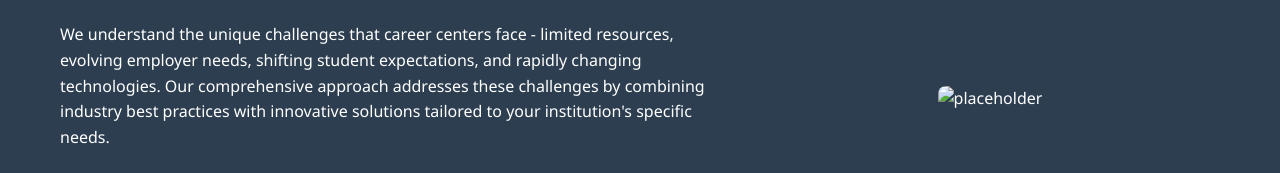
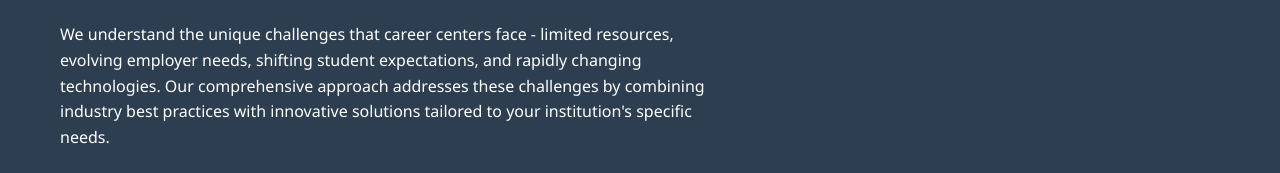
Before and after one commit to 12thwind/Phillbert_static, a plain HTML site: page index.html in a window 1280 px wide. Shown: the part 1296-1469 px from the top of the page. Drawn offline with Linux system fonts and the light colour scheme.

Commit message:
Update index.html

```diff
--- a/index.html
+++ b/index.html
@@ -349,7 +349,7 @@
                     <p>With years of experience working with career services teams across the country, we bring valuable insights and practical strategies that deliver measurable results - whether that's increased student engagement, stronger employer partnerships, or more efficient operational processes.</p>
                 </div>
                 <div class="about-image">
-                    <img src="/api/placeholder/400/320" alt="placeholder">
+<!--                    <img src="/api/placeholder/400/320" alt="placeholder"> -->
                 </div>
             </div>
         </div>
```
